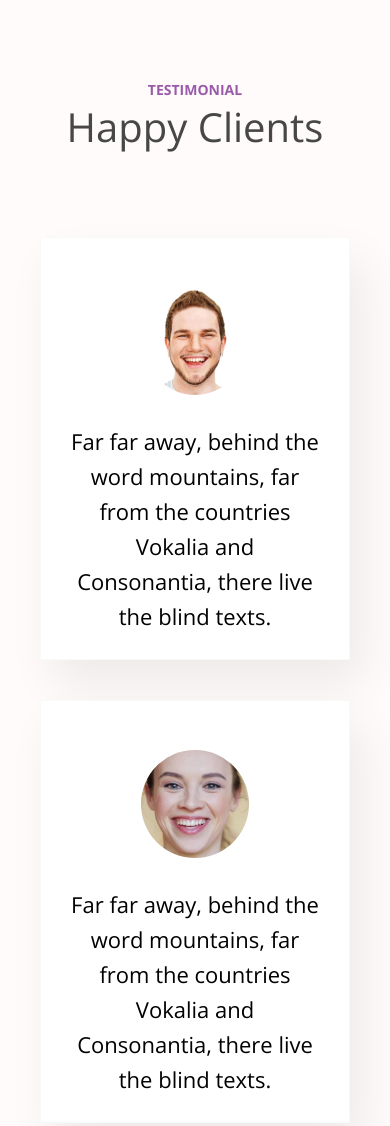
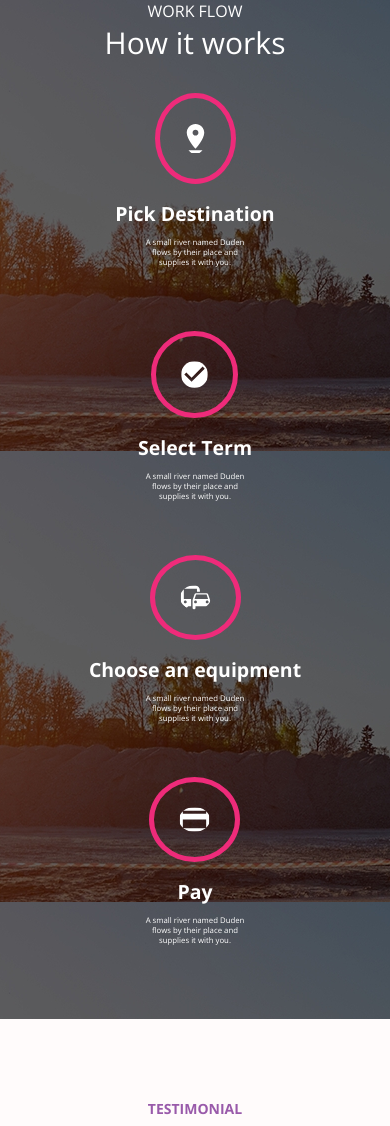
Before and after one commit to Marienoir/TEAM-FOM, a plain HTML site: page index.html in a window 390 px wide. Shown: the top 1126 px of the page. Drawn offline with nearby package versions, Linux system fonts and the light colour scheme.

Commit message:
Added the how it works section

```diff
--- a/classwork/style.css
+++ b/classwork/style.css
@@ -1,3 +1,4 @@
+
 .our-services {
     font-family:'Open-sans', sans-serif,   ;
 }
@@ -88,7 +89,9 @@ p{
 
 @media screen and (max-width: 900px) {
     .work-flow {
-        background-image: max-width:100%;height:auto;
+        /* background-image:  */
+        max-width:100%;
+        height:auto;
     }
     .our-works {
         flex-direction: column;
--- a/css/style.css
+++ b/css/style.css
@@ -10,6 +10,98 @@ h1,h2,h3,h4,h,h6,p{
 /* .clients__section{
     background-color:#E5E5E5;
 } */
+/* HOW IT WORKS */
+.our-services {
+    font-family:'Open-sans', sans-serif,   ;
+}
+.provide {
+    color: rgba(153, 90, 170, 1);
+    font-size: 14px;
+    padding-top: 50px ;
+    padding-left: 50%;
+}
+.our {
+    font-size: 40px;
+    color: #474747;
+    font-weight: 300;
+    padding-left: 534px;
+}
+.ops {
+    display: flex;
+    justify-content: space-between;
+    /* margin-right: 20px; */
+}
+.rectangle {
+    position: relative;
+    margin: 29px 84px 29px 84px;
+    z-index: 1;
+}
+.support-img {
+    position: absolute;
+    margin-top: 60px;
+    margin-left: 0px;
+    margin-right: 50px;
+    z-index: 2;
+}
+h6 {
+    /* padding-left: 20px; */
+    font-size: 18px;
+    color: #565656;
+    ;
+}
+p{
+    font-size: 10px;
+}
+
+.f2 {
+    box-shadow: 2px 4px 26px rgba(0, 0, 0, 0.07);
+    border-style: none;
+}
+
+
+.work-flow {
+    background-image: url(/assets/icons/section_men-1\ 1.png);
+    color: white;
+}
+.flow  {
+    text-align: center;
+}
+.works {
+    text-align: center;
+    font-size: 30px;
+}
+.our-works {
+    display: flex;
+    padding: 20px;
+    align-items: center;
+    justify-content: space-between;
+}
+.vector {
+    padding: 25px;
+    border:  5px solid #EE2B7A;
+    border-radius: 100%;
+}
+.para {
+    text-align: center;
+    justify-content: center;
+}
+.choose {
+    text-align: center;
+}
+.pay  {
+    text-align: center;
+}
+.pick {
+    text-align: center;
+    padding: 10px;
+}
+.pick h4, .select h4, .choose h4, .pay h4{
+    margin: 10px 0;
+}
+.select {
+    text-align: center;
+}
+
 .container{
     padding: 20px;
 }
@@ -137,7 +229,7 @@ footer{
 .footer__col p{
     font-style: normal;
     font-weight: 300;
-    font-size: 21px;
+    font-size: 19px;
 }
 .contact__details {
     display: flex;
@@ -161,6 +253,18 @@ footer{
 }
 
 @media screen and (max-width:900px) {
+    .work-flow {
+        /* background-image:  */
+        max-width:100%;
+        height:auto;
+    }
+    .our-works {
+        flex-direction: column;
+        font-size:5vw;
+    }
+    p {
+        font-size: 2vw;
+    }
     .clients__row,
     .news__row,
     .footer__row{
--- a/index.html
+++ b/index.html
@@ -11,6 +11,45 @@
     <title>Document</title>
 </head>
 <body>
+    <!-- section how it works -->
+    <section class="work-flow">
+        <div class="flow">WORK FLOW</div>
+        <div class="works">How it works</div>
+
+        <div class="our-works">
+            <div class="pick">
+                <img src="./assets/icons/Vector (1).svg" alt="" class="vector">
+                <h4>Pick Destination</h4>
+                <p class="para">
+                    A small river named Duden <br> flows by their place and <br> supplies it with you.
+                </p>
+            </div>
+            <br><br>
+            <div class="select">
+                <img src="./assets/icons/Vector (2).svg" alt="" class="vector">
+                <h4>Select Term</h4>
+                <p class="para">
+                    A small river named Duden <br> flows by their place and <br> supplies it with you.
+                </p>
+            </div>
+            <br><br>
+            <div class="choose">
+                <img src="./assets/icons/Vector (3).svg" alt="" class="vector">            <h4>Choose an equipment</h4>
+                <p class="para">
+                    A small river named Duden <br> flows by their place and <br> supplies it with you.
+                </p>
+            </div>
+            <br><br>
+            <div class="pay">
+                <img src="./assets/icons/Vector (4).svg" alt="" class="vector">            <h4>Pay</h4>
+                <p class="para">
+                    A small river named Duden <br> flows by their place and <br> supplies it with you.
+                </p>
+            </div>
+            <br><br>
+
+        </div>
+    </section>
     <section class="clients__section">
         <div class="container">
             <div class="clients__heading">
@@ -57,7 +96,7 @@
                         <img src="./assets/images/material.jpg">
                     </div>
 
-                    <h3>The Trend Tower Done In 2019 Summer</h3>
+                    <h3>The Trend Tower Done In 2019</h3>
                     <p>Lorem Ipsum is simply dummy text of the printing and typesetting industry. Lorem Ipsum has been the industry's .</p>
                     <button class="btn">Read more</button>
                 </div>
```
Also changed, not shown: classwork/index.html (+2 -2 lines), assets/icons/Rectangle 16.png (added), assets/icons/Vector (1) copy.svg (added), assets/icons/Vector (1).svg (added), assets/icons/Vector (2).svg (added), assets/icons/Vector (3).svg (added), assets/icons/Vector (4).svg (added), assets/icons/mdi_broken_image.png (added), assets/icons/mdi_business.png (added), assets/icons/mdi_contact_support.png (added), assets/icons/mdi_directions_transit.png (added), assets/icons/section_men-1 1.png (added).
